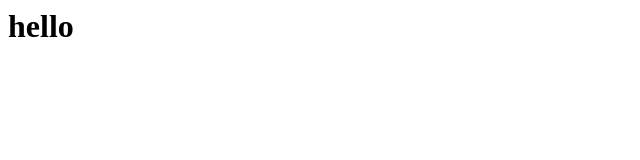
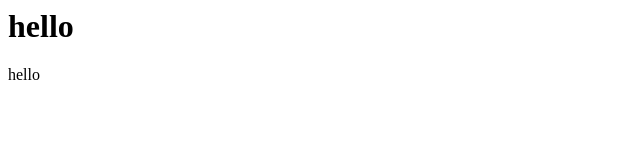
Before and after one commit to PukarKatwal88/workshop4, a plain HTML site: page index.html in a window 1280 px wide. Shown: the full height of the page, 0-640 px from the left. Drawn offline with Linux system fonts and the light colour scheme.

Commit message:
conflict

```diff
--- a/index.html
+++ b/index.html
@@ -6,6 +6,6 @@
     <title>Document</title>
 </head>
 <body>
-    <h1>hello</h1>
+    <h1>hello</h1>hello
 </body>
 </html>
```
